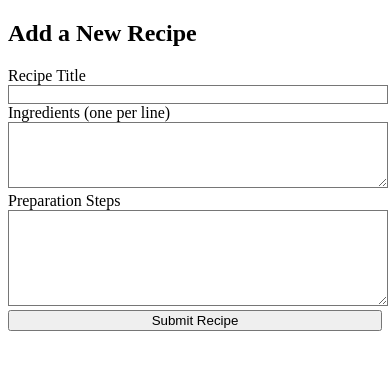
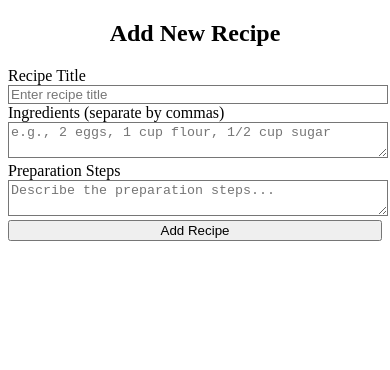
Before and after one commit to DanielAgiya/alx-fe-reactjs, a React app in the folder recipe-sharing-platform/: page /add-recipe in a window 390 px wide. Shown: the top 370 px of the page. Built offline with nearby package versions, Linux system fonts and the light colour scheme; the HTML template or start-up script is replaced by a standard one.

Commit message:
Fix AddRecipeForm: add steps field, validation, and responsive Tailwind styling

```diff
--- a/recipe-sharing-platform/src/components/AddRecipeForm.jsx
+++ b/recipe-sharing-platform/src/components/AddRecipeForm.jsx
@@ -1,101 +1,113 @@
-import React, { useState } from "react";
+import { useState } from "react";
 
-const AddRecipeForm = () => {
-  const [title, setTitle] = useState("");
-  const [ingredients, setIngredients] = useState("");
-  const [instructions, setInstructions] = useState("");
+export default function AddRecipeForm() {
+  const [formData, setFormData] = useState({
+    title: "",
+    ingredients: "",
+    steps: "",
+  });
+
   const [errors, setErrors] = useState({});
+
+  const handleChange = (e) => {
+    setFormData({
+      ...formData,
+      [e.target.name]: e.target.value,
+    });
+  };
+
+  const validate = () => {
+    const newErrors = {};
+    if (!formData.title.trim()) newErrors.title = "Title is required";
+    if (!formData.ingredients.trim()) newErrors.ingredients = "Ingredients are required";
+    if (!formData.steps.trim()) newErrors.steps = "Preparation steps are required";
+    if (formData.ingredients.split(",").length < 2)
+      newErrors.ingredients = "Include at least 2 ingredients separated by commas";
+    return newErrors;
+  };
 
   const handleSubmit = (e) => {
     e.preventDefault();
-    let newErrors = {};
-
-    // Basic validation
-    if (!title.trim()) newErrors.title = "Recipe title is required";
-    if (!ingredients.trim()) {
-      newErrors.ingredients = "Ingredients are required";
-    } else if (ingredients.split("\n").length < 2) {
-      newErrors.ingredients = "Please include at least two ingredients";
+    const validationErrors = validate();
+    if (Object.keys(validationErrors).length > 0) {
+      setErrors(validationErrors);
+      return;
     }
-    if (!instructions.trim()) newErrors.instructions = "Instructions are required";
-
-    setErrors(newErrors);
-
-    if (Object.keys(newErrors).length === 0) {
-      const newRecipe = {
-        id: Date.now(),
-        title,
-        summary: instructions.slice(0, 100) + "...", // auto-generate short summary
-        image: "https://via.placeholder.com/300",
-        ingredients: ingredients.split("\n"),
-        instructions: instructions.split("\n"),
-      };
-
-      console.log("✅ New Recipe Submitted:", newRecipe);
-
-      // Reset form after submission
-      setTitle("");
-      setIngredients("");
-      setInstructions("");
-      alert("Recipe submitted successfully!");
-    }
+    console.log("Form submitted", formData);
+    // Reset form
+    setFormData({ title: "", ingredients: "", steps: "" });
+    setErrors({});
   };
 
   return (
-    <div className="max-w-2xl mx-auto p-6 bg-gray-800 rounded-lg shadow-lg mt-6">
-      <h2 className="text-2xl font-bold text-white mb-4">Add a New Recipe</h2>
-
+    <div className="max-w-xl mx-auto p-4 bg-white shadow-md rounded-lg mt-6">
+      <h2 className="text-2xl font-bold mb-4 text-center">Add New Recipe</h2>
       <form onSubmit={handleSubmit} className="space-y-4">
-        {/* Recipe Title */}
+        {/* Title */}
         <div>
-          <label className="block text-gray-300 font-medium mb-1">Recipe Title</label>
+          <label className="block text-gray-700 font-medium mb-2" htmlFor="title">
+            Recipe Title
+          </label>
           <input
             type="text"
-            value={title}
-            onChange={(e) => setTitle(e.target.value)}
-            className="w-full px-4 py-2 rounded-md bg-gray-700 text-white border border-gray-600 focus:ring-2 focus:ring-blue-500 focus:outline-none"
+            id="title"
+            name="title"
+            value={formData.title}
+            onChange={handleChange}
+            placeholder="Enter recipe title"
+            className={`w-full px-3 py-2 border rounded-lg focus:outline-none focus:ring-2 focus:ring-blue-400 ${
+              errors.title ? "border-red-500" : "border-gray-300"
+            }`}
           />
-          {errors.title && <p className="text-red-400 text-sm mt-1">{errors.title}</p>}
+          {errors.title && <p className="text-red-500 text-sm mt-1">{errors.title}</p>}
         </div>
 
         {/* Ingredients */}
         <div>
-          <label className="block text-gray-300 font-medium mb-1">Ingredients (one per line)</label>
+          <label className="block text-gray-700 font-medium mb-2" htmlFor="ingredients">
+            Ingredients (separate by commas)
+          </label>
           <textarea
-            value={ingredients}
-            onChange={(e) => setIngredients(e.target.value)}
-            rows="4"
-            className="w-full px-4 py-2 rounded-md bg-gray-700 text-white border border-gray-600 focus:ring-2 focus:ring-blue-500 focus:outline-none"
-          ></textarea>
+            id="ingredients"
+            name="ingredients"
+            value={formData.ingredients}
+            onChange={handleChange}
+            placeholder="e.g., 2 eggs, 1 cup flour, 1/2 cup sugar"
+            className={`w-full px-3 py-2 border rounded-lg focus:outline-none focus:ring-2 focus:ring-blue-400 ${
+              errors.ingredients ? "border-red-500" : "border-gray-300"
+            }`}
+          />
           {errors.ingredients && (
-            <p className="text-red-400 text-sm mt-1">{errors.ingredients}</p>
+            <p className="text-red-500 text-sm mt-1">{errors.ingredients}</p>
           )}
         </div>
 
-        {/* Instructions */}
+        {/* Steps */}
         <div>
-          <label className="block text-gray-300 font-medium mb-1">Preparation Steps</label>
+          <label className="block text-gray-700 font-medium mb-2" htmlFor="steps">
+            Preparation Steps
+          </label>
           <textarea
-            value={instructions}
-            onChange={(e) => setInstructions(e.target.value)}
-            rows="6"
-            className="w-full px-4 py-2 rounded-md bg-gray-700 text-white border border-gray-600 focus:ring-2 focus:ring-blue-500 focus:outline-none"
-          ></textarea>
-          {errors.instructions && (
-            <p className="text-red-400 text-sm mt-1">{errors.instructions}</p>
-          )}
+            id="steps"
+            name="steps"
+            value={formData.steps}
+            onChange={handleChange}
+            placeholder="Describe the preparation steps..."
+            className={`w-full px-3 py-2 border rounded-lg focus:outline-none focus:ring-2 focus:ring-blue-400 ${
+              errors.steps ? "border-red-500" : "border-gray-300"
+            }`}
+          />
+          {errors.steps && <p className="text-red-500 text-sm mt-1">{errors.steps}</p>}
         </div>
 
         {/* Submit Button */}
         <button
           type="submit"
-          className="w-full py-2 px-4 bg-blue-600 hover:bg-blue-700 text-white rounded-lg shadow-md font-medium transition duration-200"
+          className="w-full bg-blue-500 text-white font-medium py-2 px-4 rounded-lg hover:bg-blue-600 transition-colors"
         >
-          Submit Recipe
+          Add Recipe
         </button>
       </form>
     </div>
   );
-};
-
-export default AddRecipeForm;
+}
```
